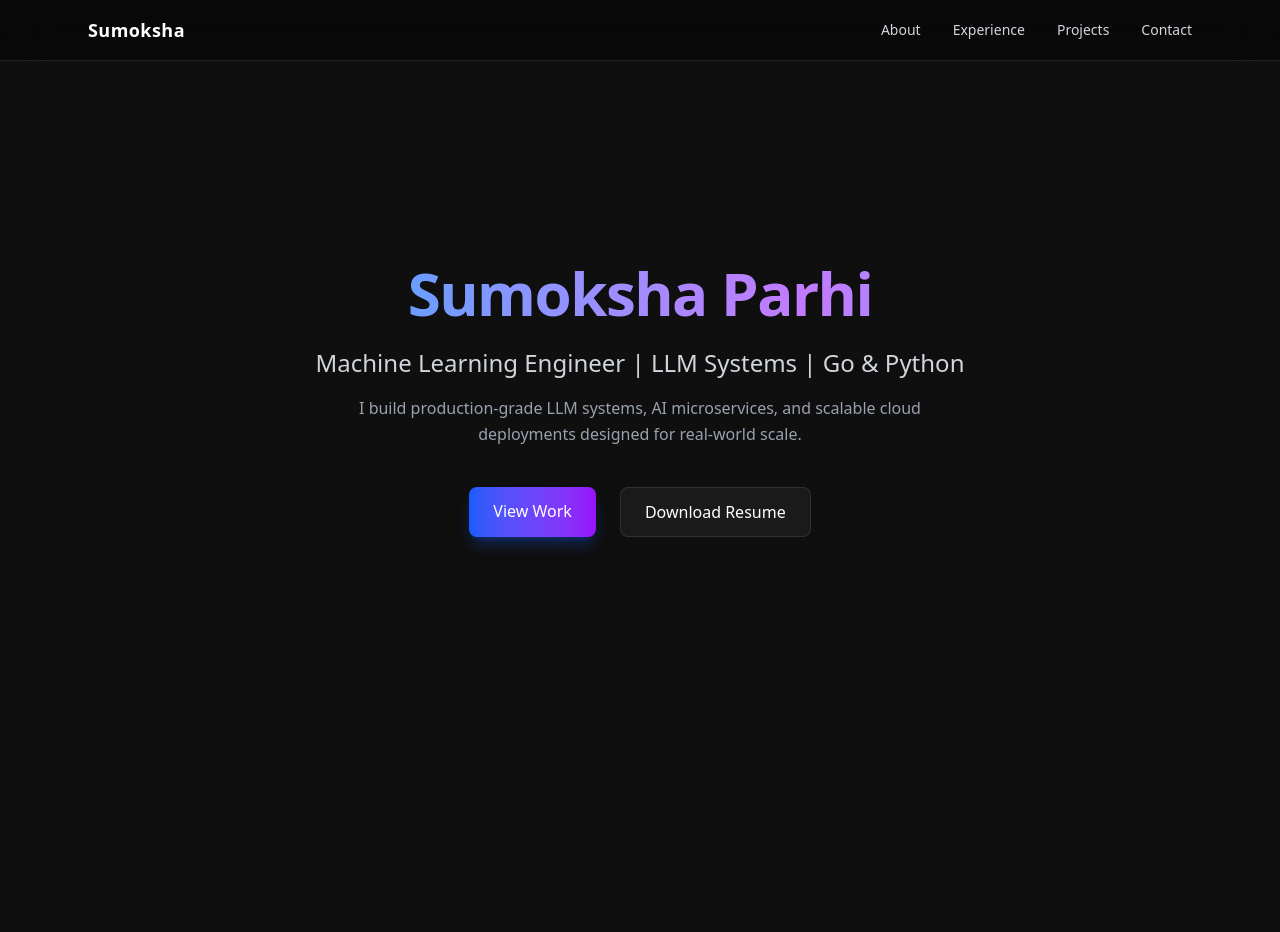
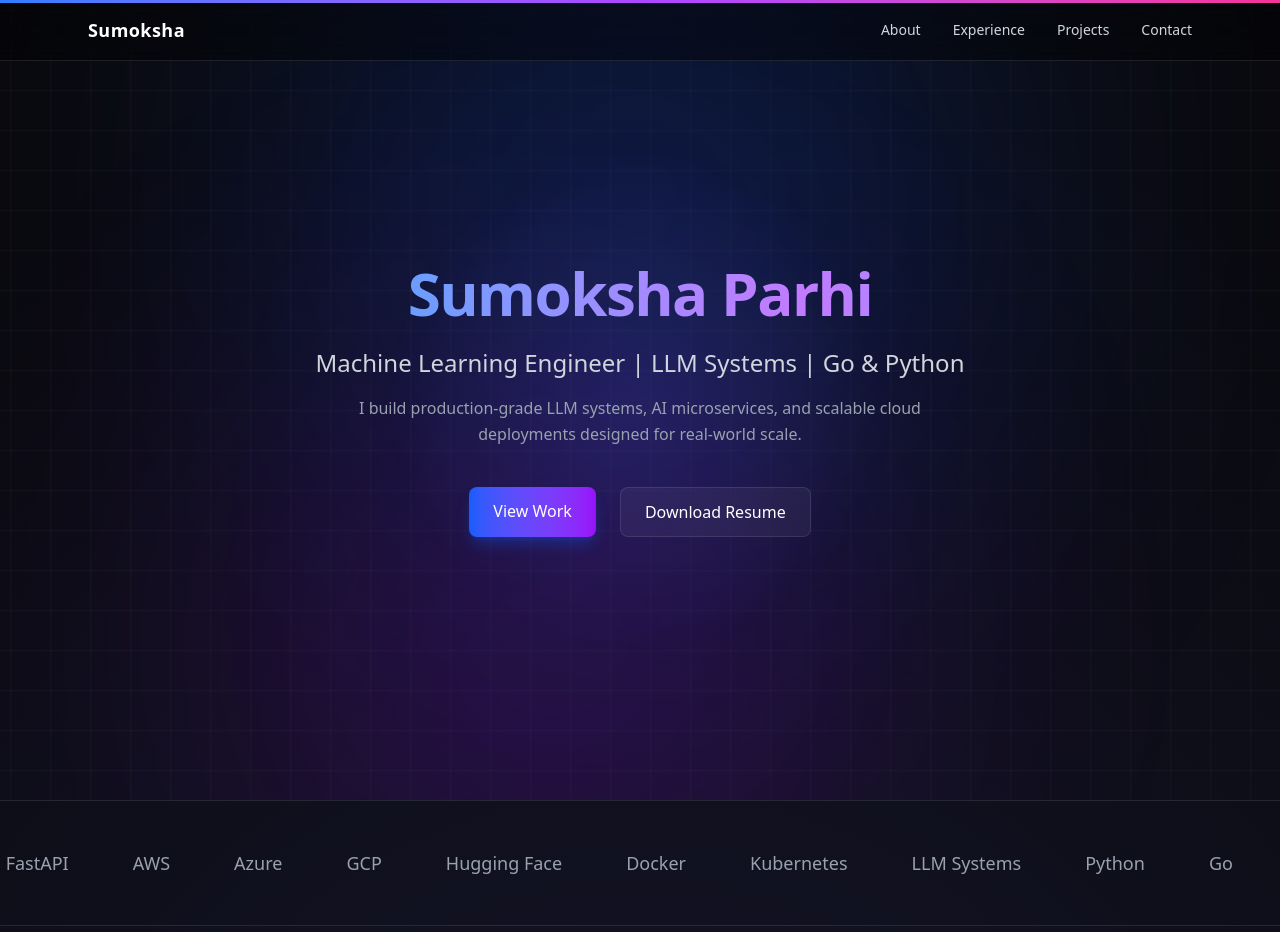
Before and after one commit to sumokshaparhi/portfolio, a Next.js app: page / in a window 1280 px wide. Shown: the top 932 px of the page. Built offline with nearby package versions, Linux system fonts and the light colour scheme.

Commit message:
Fix client component boundary

```diff
--- a/src/app/globals.css
+++ b/src/app/globals.css
@@ -5,24 +5,70 @@ html {
 }
 
 body {
-  background-color: #0f0f0f;
-  color: #ffffff;
   margin: 0;
   padding: 0;
+  color: #ffffff;
   font-feature-settings: "ss01", "ss02";
+  background: radial-gradient(
+      circle at 50% 30%,
+      rgba(99, 102, 241, 0.12),
+      transparent 40%
+    ),
+    #0a0a0f;
+  overflow-x: hidden;
 }
 
-/* Animated Gradient Text */
+/* =========================
+   Animated Gradient Text
+========================= */
 @keyframes gradientMove {
-  0% {
-    background-position: 0% 50%;
-  }
-  100% {
-    background-position: 200% 50%;
-  }
+  0% { background-position: 0% 50%; }
+  100% { background-position: 200% 50%; }
 }
 
 .animate-gradient {
+  background-size: 200% 200%;
   animation: gradientMove 6s linear infinite;
-  background-size: 200% 200%;
 }
+
+/* =========================
+   Animated Grid Background
+========================= */
+body::before {
+  content: "";
+  position: fixed;
+  inset: 0;
+  background-image:
+    linear-gradient(rgba(255,255,255,0.04) 1px, transparent 1px),
+    linear-gradient(90deg, rgba(255,255,255,0.04) 1px, transparent 1px);
+  background-size: 40px 40px;
+  z-index: -2;
+  animation: moveGrid 25s linear infinite;
+  pointer-events: none;
+}
+
+@keyframes moveGrid {
+  from { background-position: 0 0; }
+  to { background-position: 40px 40px; }
+}
+
+/* =========================
+   Cursor Glow Base Layer
+========================= */
+body::after {
+  content: "";
+  position: fixed;
+  top: 50%;
+  left: 50%;
+  width: 600px;
+  height: 600px;
+  background: radial-gradient(
+    circle,
+    rgba(99,102,241,0.15) 0%,
+    transparent 60%
+  );
+  pointer-events: none;
+  z-index: -1;
+  transform: translate(-50%, -50%);
+  transition: transform 0.15s ease-out;
+}
--- a/src/app/layout.tsx
+++ b/src/app/layout.tsx
@@ -1,6 +1,8 @@
 import type { Metadata } from "next";
 import { Geist, Geist_Mono } from "next/font/google";
 import "./globals.css";
+
+import ClientEffects from "../components/ClientEffects";
 
 const geistSans = Geist({
   variable: "--font-geist-sans",
@@ -14,56 +16,12 @@ const geistMono = Geist_Mono({
 
 export const metadata: Metadata = {
   metadataBase: new URL("https://sumoksha-portfolio.vercel.app"),
-
   title: {
     default: "Sumoksha Parhi | Machine Learning Engineer",
     template: "%s | Sumoksha Parhi",
   },
-
   description:
     "Machine Learning Engineer building production-grade LLM systems, AI microservices, scalable cloud deployments, and high-performance backend architectures using Python, Go, AWS, Azure, and GCP.",
-
-  keywords: [
-    "Sumoksha Parhi",
-    "Machine Learning Engineer",
-    "LLM Engineer",
-    "AI Engineer",
-    "Go Backend",
-    "Python Developer",
-    "MCP Architecture",
-    "FastAPI",
-    "AWS",
-    "Azure",
-    "GCP",
-  ],
-
-  openGraph: {
-    type: "website",
-    url: "https://sumoksha-portfolio.vercel.app",
-    title: "Sumoksha Parhi | Machine Learning Engineer",
-    description:
-      "Machine Learning Engineer building production-grade LLM systems, AI microservices, scalable cloud deployments, and high-performance backend architectures using Python, Go, AWS, Azure, and GCP.",
-    siteName: "Sumoksha Portfolio",
-    images: [
-      {
-        url: "/og.png",
-        width: 1200,
-        height: 630,
-        alt: "Sumoksha Parhi - Machine Learning Engineer",
-      },
-    ],
-  },
-
-  twitter: {
-    card: "summary_large_image",
-    title: "Sumoksha Parhi | Machine Learning Engineer",
-    description:
-      "Production-grade LLM systems • AI microservices • Scalable cloud infrastructure • Go & Python backend engineering.",
-    images: ["/og.png"],
-  },
-
-  authors: [{ name: "Sumoksha Parhi" }],
-  creator: "Sumoksha Parhi",
 };
 
 export default function RootLayout({
@@ -76,6 +34,7 @@ export default function RootLayout({
       <body
         className={`${geistSans.variable} ${geistMono.variable} antialiased text-white`}
       >
+        <ClientEffects />
         {children}
       </body>
     </html>
--- a/src/app/page.tsx
+++ b/src/app/page.tsx
@@ -1,5 +1,6 @@
 import Navbar from "../components/Navbar";
 import Hero from "../components/Hero";
+import TechTicker from "../components/TechTicker";
 import About from "../components/About";
 import Experience from "../components/Experience";
 import Projects from "../components/Projects";
@@ -8,9 +9,10 @@ import Contact from "../components/Contact";
 
 export default function Home() {
   return (
-    <main className="bg-[#0f0f0f] text-white">
+    <main className="relative z-10 text-white">
       <Navbar />
       <Hero />
+      <TechTicker />
       <About />
       <Experience />
       <Projects />
--- /dev/null
+++ b/src/components/ClientEffects.tsx
@@ -0,0 +1,13 @@
+"use client";
+
+import ScrollProgress from "./ScrollProgress";
+import CursorGlow from "./CursorGlow";
+
+export default function ClientEffects() {
+  return (
+    <>
+      <ScrollProgress />
+      <CursorGlow />
+    </>
+  );
+}
--- /dev/null
+++ b/src/components/CursorGlow.tsx
@@ -0,0 +1,22 @@
+"use client";
+
+import { useEffect } from "react";
+
+export default function CursorGlow() {
+  useEffect(() => {
+    const move = (e: MouseEvent) => {
+      const glow = document.body;
+      glow.style.setProperty("--x", `${e.clientX}px`);
+      glow.style.setProperty("--y", `${e.clientY}px`);
+      glow.style.setProperty(
+        "background",
+        `radial-gradient(circle at ${e.clientX}px ${e.clientY}px, rgba(99,102,241,0.15), transparent 60%)`
+      );
+    };
+
+    window.addEventListener("mousemove", move);
+    return () => window.removeEventListener("mousemove", move);
+  }, []);
+
+  return null;
+}
--- /dev/null
+++ b/src/components/ScrollProgress.tsx
@@ -0,0 +1,20 @@
+"use client";
+
+import { motion, useScroll, useSpring } from "framer-motion";
+
+export default function ScrollProgress() {
+  const { scrollYProgress } = useScroll();
+
+  const scaleX = useSpring(scrollYProgress, {
+    stiffness: 100,
+    damping: 30,
+    restDelta: 0.001,
+  });
+
+  return (
+    <motion.div
+      className="fixed top-0 left-0 right-0 h-[3px] origin-left z-[100] bg-gradient-to-r from-blue-500 via-purple-500 to-pink-500"
+      style={{ scaleX }}
+    />
+  );
+}
--- /dev/null
+++ b/src/components/TechTicker.tsx
@@ -0,0 +1,36 @@
+"use client";
+
+import { motion } from "framer-motion";
+
+export default function TechTicker() {
+  const tech = [
+    "Python",
+    "Go",
+    "FastAPI",
+    "AWS",
+    "Azure",
+    "GCP",
+    "Hugging Face",
+    "Docker",
+    "Kubernetes",
+    "LLM Systems",
+  ];
+
+  return (
+    <div className="overflow-hidden py-12 border-y border-white/10">
+      <motion.div
+        className="flex gap-16 text-gray-400 text-lg whitespace-nowrap"
+        animate={{ x: ["0%", "-50%"] }}
+        transition={{
+          repeat: Infinity,
+          duration: 20,
+          ease: "linear",
+        }}
+      >
+        {[...tech, ...tech].map((item, index) => (
+          <span key={index}>{item}</span>
+        ))}
+      </motion.div>
+    </div>
+  );
+}
```
